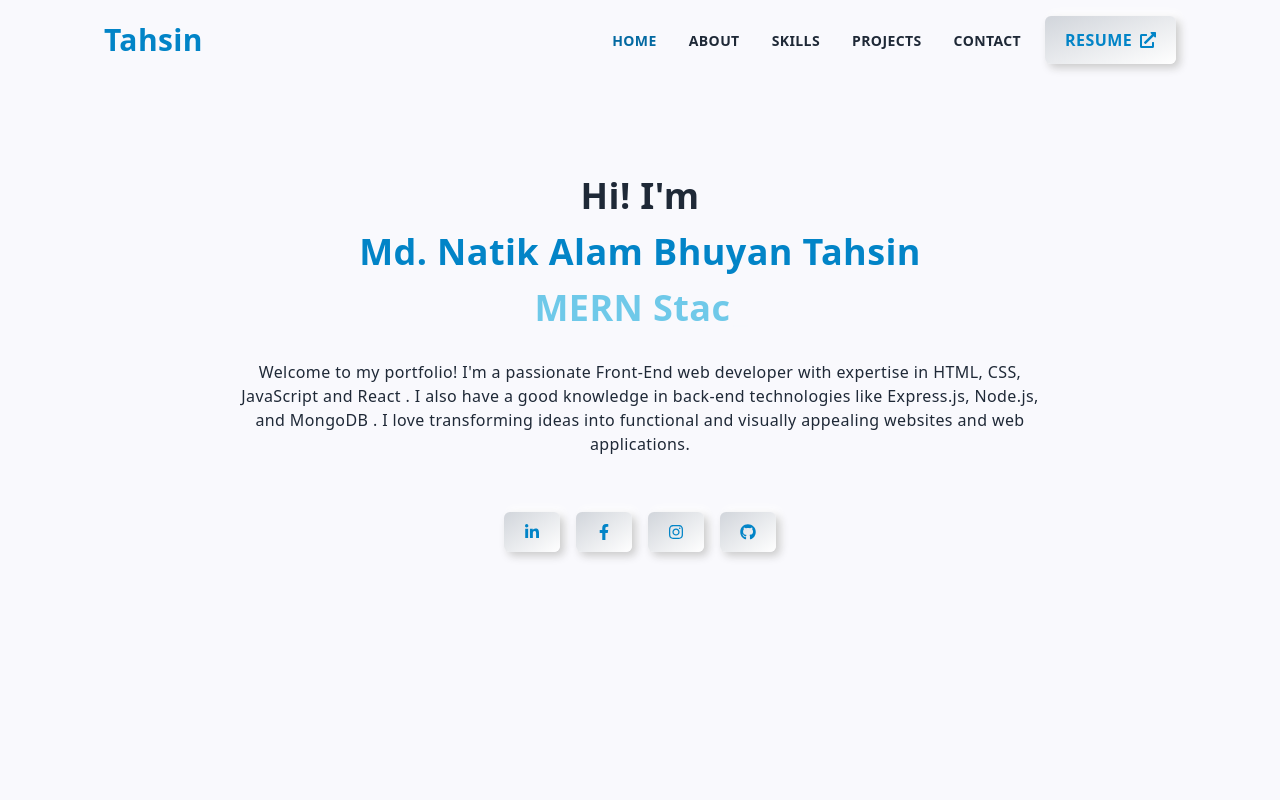
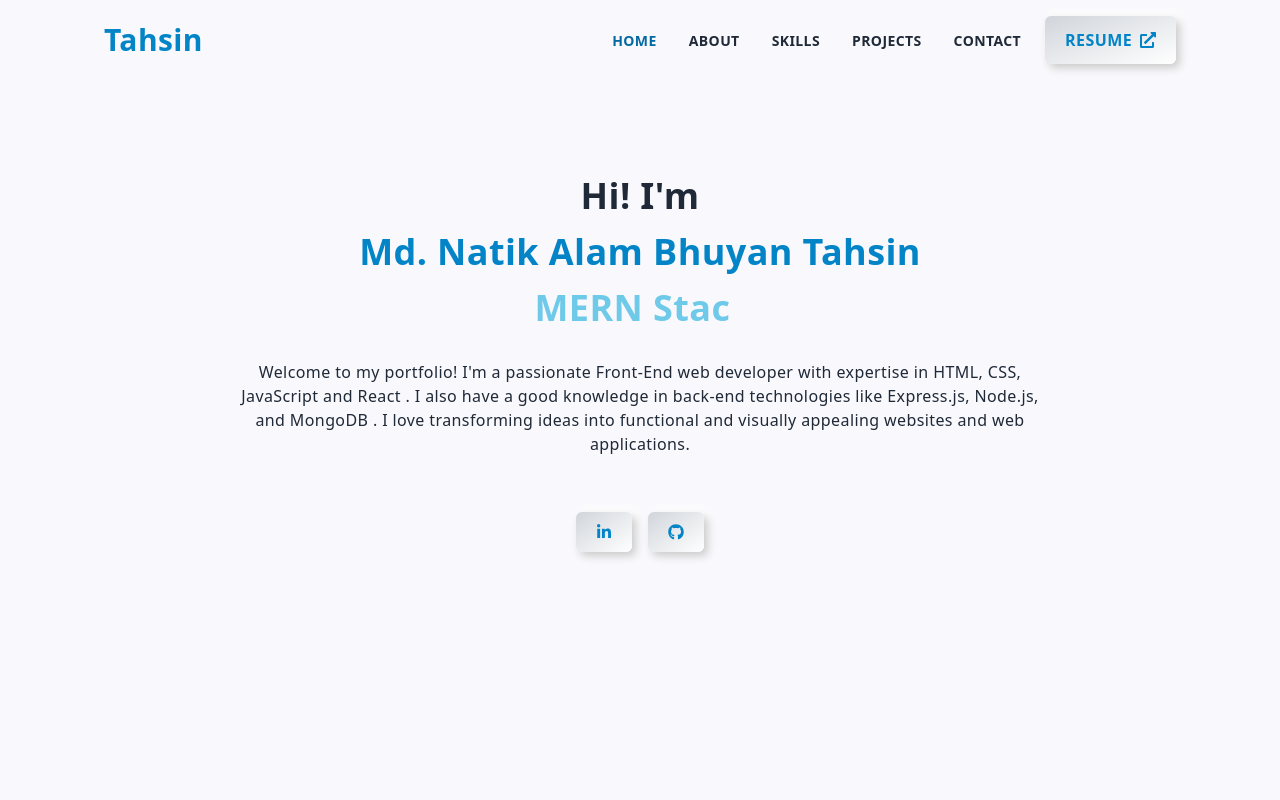
Before and after one commit to Tahsin0604/Portfolio-Website, a Next.js app: page / in a window 1280 px wide. Shown: the top 800 px of the page. Built offline with nearby package versions, Linux system fonts and the light colour scheme.

Commit message:
minor fixed

```diff
--- a/src/Home/ProjectCard.jsx
+++ b/src/Home/ProjectCard.jsx
@@ -1,6 +1,7 @@
 import Image from "next/image";
 import Link from "next/link";
 import React from "react";
+import { FaGithub } from "react-icons/fa";
 
 const ProjectCard = ({ project }) => {
   return (
@@ -26,6 +27,20 @@ const ProjectCard = ({ project }) => {
             Live Site
           </Link>
           <Link
+            href={project.client_side_git}
+            target="_blank"
+            className="btn btn_projects uppercase flex items-center"
+          >
+            <FaGithub className="mr-1"></FaGithub> Client Code
+          </Link>
+          <Link
+            href={project.server_side_git}
+            target="_blank"
+            className="btn btn_projects uppercase flex items-center"
+          >
+            <FaGithub className="mr-1"></FaGithub> Server Code
+          </Link>
+          <Link
             href={`/projects/${project.id}`}
             className="btn btn_projects uppercase"
           >
--- a/src/components/Navbar.jsx
+++ b/src/components/Navbar.jsx
@@ -116,7 +116,7 @@ const Navbar = () => {
         <div
           className={
             nav
-              ? "fixed left-0 top-0 w-[90%]  md:w-[80%] h-screen bg-[#f9f9fd] p-10 z-50"
+              ? "fixed left-0 top-0 w-[70%] h-screen bg-[#f9f9fd] p-10 z-50"
               : "fixed -left-[100%] top-0 ease-in duration-150"
           }
         >
--- a/src/components/Social.jsx
+++ b/src/components/Social.jsx
@@ -1,11 +1,6 @@
 import Link from "next/link";
 import React from "react";
-import {
-  FaFacebookF,
-  FaGithub,
-  FaInstagram,
-  FaLinkedinIn,
-} from "react-icons/fa";
+import { FaGithub, FaLinkedinIn } from "react-icons/fa";
 
 const Social = () => {
   return (
@@ -17,20 +12,7 @@ const Social = () => {
       >
         <FaLinkedinIn></FaLinkedinIn>
       </Link>
-      <Link
-        href="https://www.facebook.com/natikalam.tahsin"
-        className="btn btn_shadow"
-        target="_blank"
-      >
-        <FaFacebookF></FaFacebookF>
-      </Link>
-      <Link
-        href="https://www.instagram.com/n.a.tahsin/"
-        className="btn btn_shadow"
-        target="_blank"
-      >
-        <FaInstagram></FaInstagram>
-      </Link>
+
       <Link
         href="https://github.com/Tahsin0604"
         className="btn btn_shadow"
```
Also changed, not shown: 1 other file (tests, documents, lock files or other folders).
